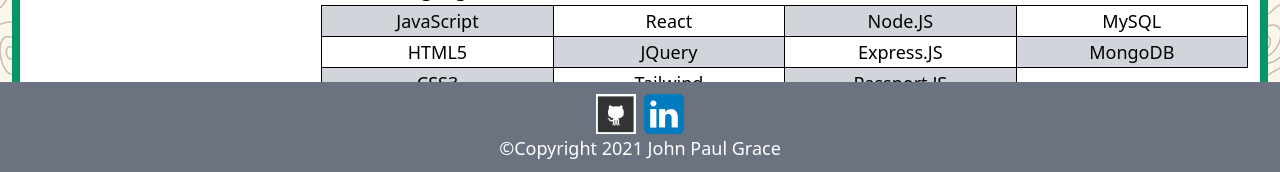
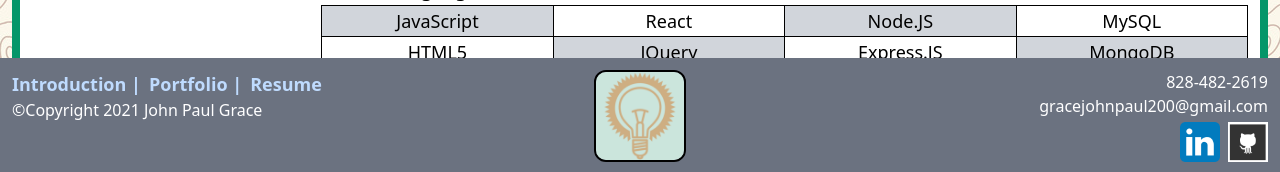
Before and after one commit to John-Paul-Grace/John-Paul-Grace.github.io, a React (Create React App) app: page / in a window 1280 px wide. Shown: the part 626-798 px from the top of the page. Built offline with nearby package versions, Linux system fonts and the light colour scheme.

Commit message:
added nav-links, contact info, and logo to footer

```diff
--- a/src/components/Footer/index.js
+++ b/src/components/Footer/index.js
@@ -1,20 +1,41 @@
 import React from "react";
 import githubLogo from "../../images/github.png";
 import linkedInLogo from "../../images/linkedIn_logo.png";
+import brandLogo from "../../images/logo192.png";
 
 const Footer = () => {
   return (
     <footer className="fixed bottom-0 bg-gray-500 w-full p-3">
-      <div className="flex flex-row justify-center gap-2">
-        <a href="https://github.com/John-Paul-Grace" target="_blank" rel="noreferrer">
-            <img className="bg-white" src={githubLogo} width="40px" alt="Github" />
-        </a>
-        <a href="https://www.linkedin.com/in/john-paul-grace/" target="_blank" rel="noreferrer">
-            <img src={linkedInLogo} width="40px" alt="LinkedIn" />
-        </a>
-      </div>
-      <div className="text-center text-white text-lg">
-        ©Copyright 2021 John Paul Grace
+      <div className="grid grid-cols-3 justify-center gap-2">
+
+        <div>
+          <nav className="justify-self-start text-blue-200 text-lg font-semibold space-x-2">
+            <a href="#introduction">Introduction |</a>
+            <a href="#portfolio">Portfolio |</a>
+            <a href="#portfolio">Resume</a>
+          </nav>
+          <span className="text-center text-white float">©Copyright 2021 John Paul Grace</span>
+        </div>
+
+        <img
+          className="justify-self-center rounded-xl border-black border-2"
+          src={brandLogo}
+          width="92px"
+          alt="Headshot of John Paul Grace"
+        />
+
+        <div className="justify-self-end space-y-1 space-x-2 text-white">
+          <span className="float-right">828-482-2619</span>
+          <br />
+          <span>gracejohnpaul200@gmail.com</span>
+          <br />
+          <a className="float-right" href="https://github.com/John-Paul-Grace" target="_blank" rel="noreferrer">
+              <img className="bg-white" src={githubLogo} width="40px" alt="Github" />
+          </a>
+          <a className="float-right" href="https://www.linkedin.com/in/john-paul-grace/" target="_blank" rel="noreferrer">
+              <img src={linkedInLogo} width="40px" alt="LinkedIn" />
+          </a>
+        </div>
       </div>
     </footer>
   )
--- a/src/components/Introduction/index.js
+++ b/src/components/Introduction/index.js
@@ -5,8 +5,10 @@ import Skills from "../Skills";
 
 const Introduction = () => {
   return (
-    <div className="grid grid-col-3 grid-row-3 gap-1 pb-3 mb-10 rounded-xl bg-white border-green-600 border-8">
-
+    <div
+      id="introduction"
+      className="grid grid-col-3 grid-row-3 gap-1 pb-3 mb-10 rounded-xl bg-white border-green-600 border-8"
+    >
       <div
         className="text-white text-3xl font-bold text-center py-3 bg-red-900 border-b-8 border-green-600 col-span-3 row-span-1"
       >
--- a/src/components/PortfolioSection/index.js
+++ b/src/components/PortfolioSection/index.js
@@ -5,7 +5,10 @@ import PortfolioItem from "../PortfolioItem";
 
 const PortfolioSection = () => {
   return (
-    <div className="grid gap-4 border-8 border-blue-800 rounded-xl">
+    <div
+      id="portfolio"
+      className="grid gap-4 border-8 border-blue-800 rounded-xl"
+    >
       <PortfolioHeader />
 
       <PortfolioItem
```
Also changed, not shown: src/images/logo192.png (added).
